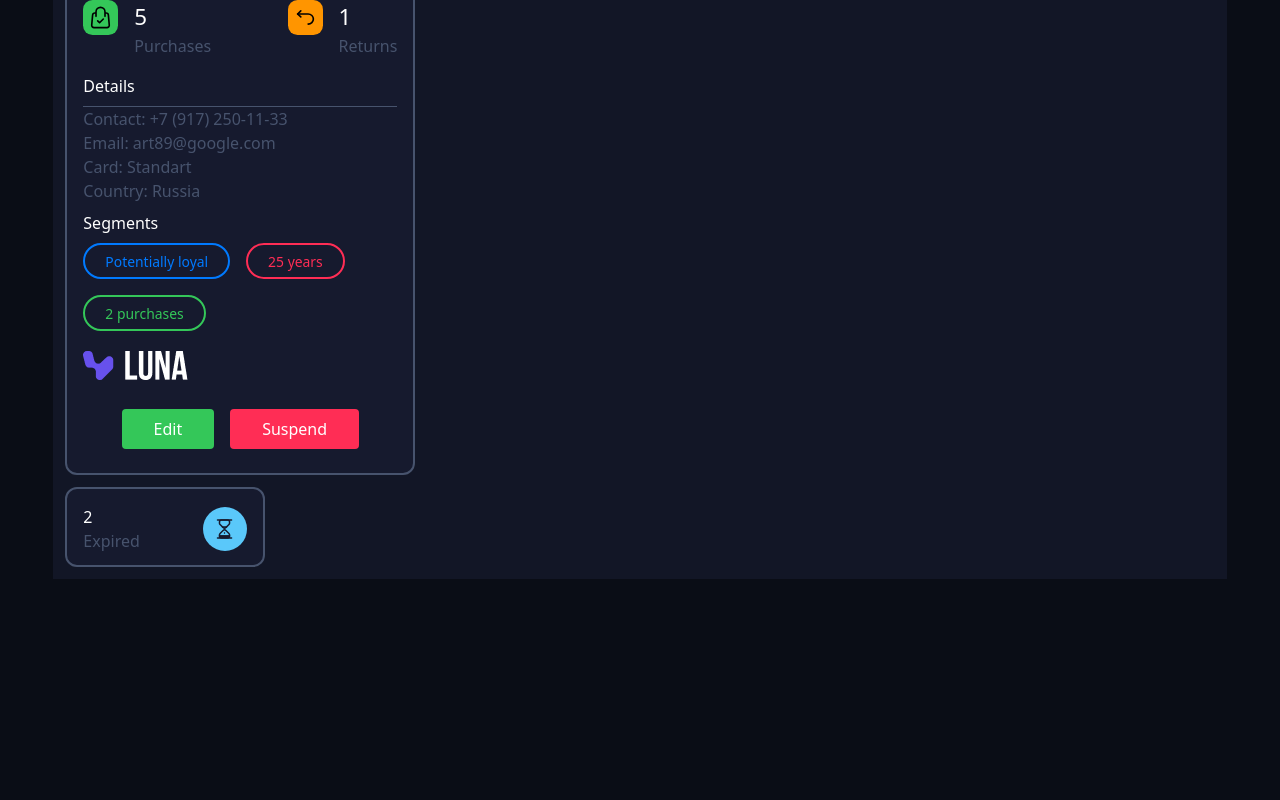
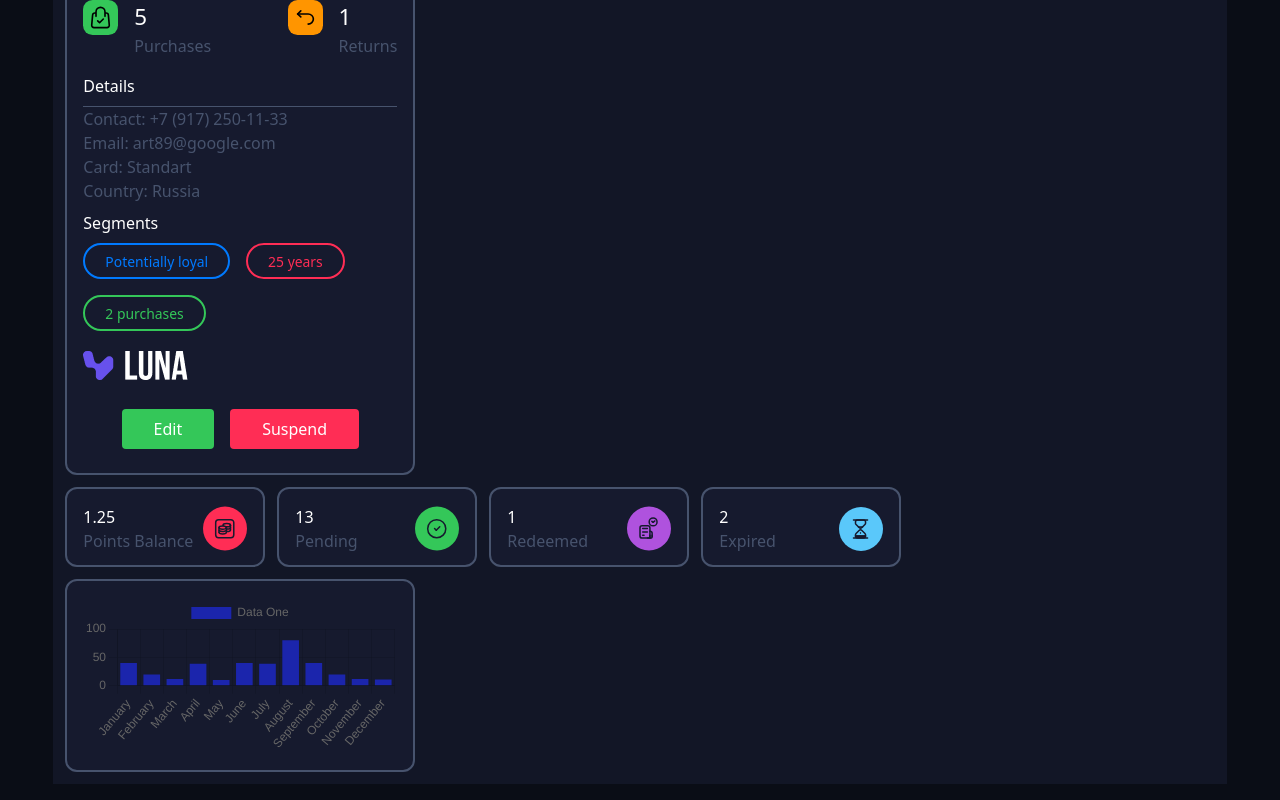
Before and after one commit to Helton-Carlos/services-for-loyalty-programs, a Vue app: page /dashboard in a window 1280 px wide. Shown: the part 357-1157 px from the top of the page. Before the commit the page ends 952 px from the top, so only its background shows below. Built offline with nearby package versions, Linux system fonts and the light colour scheme.

Commit message:
feat: add component Chart

```diff
--- a/components.d.ts
+++ b/components.d.ts
@@ -15,6 +15,7 @@ declare module '@vue/runtime-core' {
     Card: typeof import('./src/components/CardPerson/Card.vue')['default']
     CardInfo: typeof import('./src/components/CardInfo/CardInfo.vue')['default']
     CardPerson: typeof import('./src/components/CardPerson/CardPerson.vue')['default']
+    Chart: typeof import('./src/components/Chart/Chart.vue')['default']
     Header: typeof import('./src/components/Header/Header.vue')['default']
     IconsBag: typeof import('./src/components/Icons/IconsBag.vue')['default']
     IconsBalance: typeof import('./src/components/Icons/IconsBalance.vue')['default']
--- a/package.json
+++ b/package.json
@@ -9,9 +9,11 @@
     "preview": "vite preview"
   },
   "dependencies": {
+    "chart.js": "^4.3.0",
     "eslint": "^8.41.0",
     "unplugin-vue-components": "^0.25.0",
     "vue": "^3.2.47",
+    "vue-chartjs": "^5.2.0",
     "vue-router": "^4.2.2"
   },
   "devDependencies": {
--- /dev/null
+++ b/src/components/Chart/Chart.vue
@@ -0,0 +1,55 @@
+<script setup lang="ts">
+import { Bar } from "vue-chartjs";
+import {
+  Chart as ChartJS,
+  Title,
+  Tooltip,
+  Legend,
+  BarElement,
+  CategoryScale,
+  LinearScale,
+} from "chart.js";
+
+ChartJS.register(
+  Title,
+  Tooltip,
+  Legend,
+  BarElement,
+  CategoryScale,
+  LinearScale
+);
+
+const chartData = {
+  labels: [
+    "January",
+    "February",
+    "March",
+    "April",
+    "May",
+    "June",
+    "July",
+    "August",
+    "September",
+    "October",
+    "November",
+    "December",
+  ],
+  datasets: [
+    {
+      label: "Data One",
+      backgroundColor: "#1B25AC",
+      data: [40, 20, 12, 39, 10, 40, 39, 80, 40, 20, 12, 11],
+    },
+  ],
+};
+
+const chartOptions = {
+  responsive: true,
+};
+</script>
+
+<template>
+  <div class="w-full bg-gray-card border-2 p-4 rounded-xl md:w-[350px]">
+    <Bar id="my-chart-id" :options="chartOptions" :data="chartData" />
+  </div>
+</template>
--- a/src/pages/DashBoard.vue
+++ b/src/pages/DashBoard.vue
@@ -4,6 +4,7 @@ import Button from "@/components/Button/Button.vue";
 import CardPerson from "@/components/CardPerson/CardPerson.vue";
 import SelectDashboard from "@/components/SelectDashboard/SelectDashboard.vue";
 import CardInfo from "@/components/CardInfo/CardInfo.vue";
+import Chart from "@/components/Chart/Chart.vue";
 import { reactive } from "vue";
 
 const cardInfos = reactive([
@@ -17,6 +18,7 @@ const cardInfos = reactive([
 <template>
   <div>
     <Header />
+
     <div class="w-11/12 mx-auto my-4">
       <div class="w-full h-full bg-secondary text-gray">
         <div class="flex flex-col">
@@ -40,6 +42,8 @@ const cardInfos = reactive([
           <div class="flex flex-wrap gap-3 m-3">
             <CardPerson />
 
+            <div class="flex flex-col gap-3">
+              <div class="flex flex-wrap gap-3">
                 <CardInfo
                   v-for="(card, index) in cardInfos"
                   :key="index"
@@ -48,6 +52,10 @@ const cardInfos = reactive([
                   :icons="card.icons"
                 />
               </div>
+
+              <Chart />
+            </div>
+          </div>
         </div>
       </div>
     </div>
```
Also changed, not shown: 1 other file (tests, documents, lock files or other folders). Lines whose indentation alone changed are shown as unchanged.
